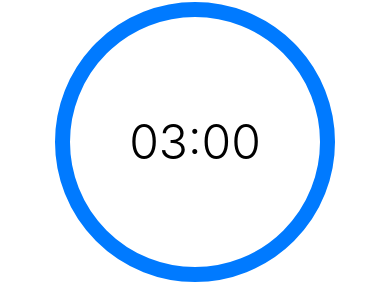
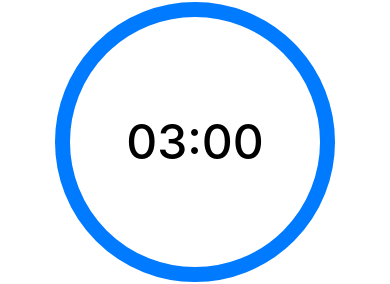
Before and after one commit to yatto-taguchi/AssistTimer, a React Native app: screen /Home in a window 390 px wide. Shown: the part 207-491 px from the top of the page. Built offline with nearby package versions, Linux system fonts and the light colour scheme.

Commit message:
通常時の数字フォントを少し太く（300 -> 500）変更

```diff
--- a/src/screens/HomeScreen.js
+++ b/src/screens/HomeScreen.js
@@ -324,7 +324,7 @@ const styles = StyleSheet.create({
   },
   timeText: {
     fontSize: 48,
-    fontWeight: '300',
+    fontWeight: '500',
   },
   preCountdownText: {
     fontSize: 120, // 枠いっぱいの大きなサイズ
```
